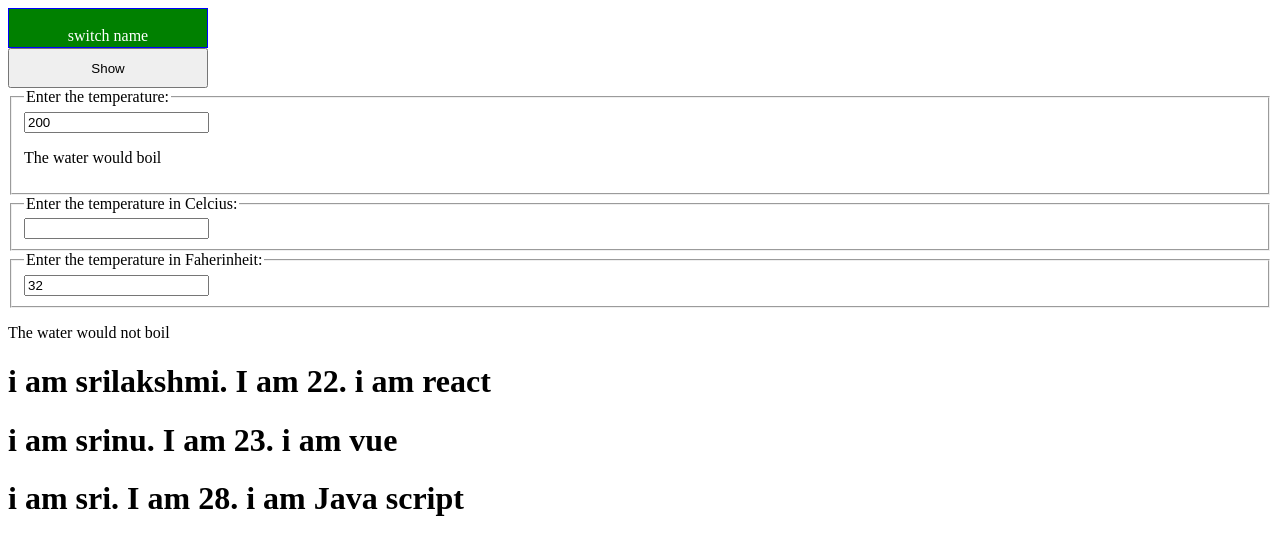
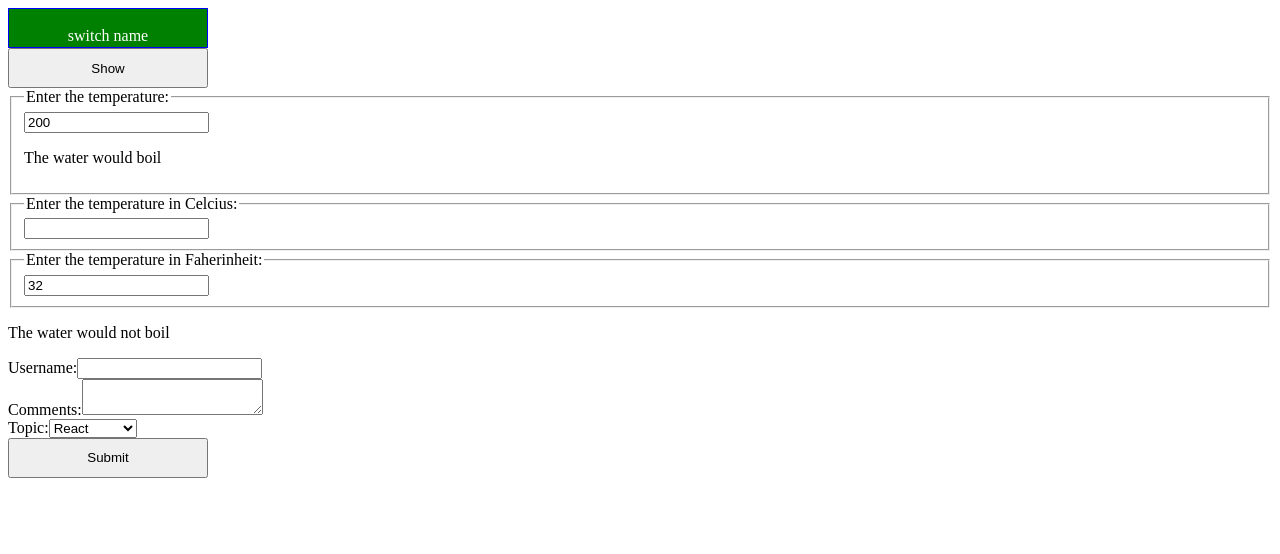
Before and after one commit to SRILAKSHMI576/React_Learnigs, a React (Create React App) app: page / in a window 1280 px wide. Shown: the top 554 px of the page. Built offline with nearby package versions, Linux system fonts and the light colour scheme.

Commit message:
Practice form handlers

```diff
--- a/src/App.js
+++ b/src/App.js
@@ -14,11 +14,11 @@ import Calculator from "./Temperature/Calculator";
 import TemperatureConversions from "./TemperatureConversions/TemperatureConversions";
 // import Alert from "./Components/Alert";
 // import Event from "./Components/Event";
-import ListMethod from "./Components/ListMethod";
+// import ListMethod from "./Components/ListMethod";
+import FormHandling from "./Components/FormHandling";
 // import Form from "./Components/Form";
 // import OnSelect from "./Components/Select";
 // import InputFile from "./Components/InputFile";
-
 // import Result from "./UdemyAssignment1/Result";
 // import SecondResult from "./UdemyAssignment2/SecondResult";
 
@@ -149,9 +149,10 @@ class App extends React.Component {
         <HiddenButtonLogic />
         <Calculator />
         <TemperatureConversions />
+        <FormHandling />
         {/* <Alert /> */}
         {/* <Event /> */}
-        <ListMethod />
+        {/* <ListMethod /> */}
       </div>
     );
   }
--- /dev/null
+++ b/src/Components/FormHandling.js
@@ -0,0 +1,64 @@
+import React from "react";
+
+class FormHandling extends React.Component {
+  state = {
+    name: "",
+    comments: "",
+    topic: "react"
+  };
+
+  handleNameChange = event => {
+    this.setState({
+      name: event.target.value
+    });
+  };
+
+  handleCommentChange = event => {
+    this.setState({
+      comments: event.target.value
+    });
+  };
+
+  handleTopicChange = event => {
+    this.setState({
+      topic: event.target.value
+    });
+  };
+
+  handleSubmit = event => {
+    alert(`${this.state.name} ${this.state.comments} ${this.state.topic}`);
+    event.preventDefault();
+  };
+  render() {
+    return (
+      <form onSubmit={this.handleSubmit}>
+        <div>
+          <label>Username:</label>
+          <input
+            onChange={this.handleNameChange}
+            type="text"
+            value={this.state.name}
+          />
+        </div>
+        <div>
+          <label>Comments:</label>
+          <textarea
+            onChange={this.handleCommentChange}
+            value={this.state.comments}
+          ></textarea>
+        </div>
+        <div>
+          <label>Topic:</label>
+          <select value={this.state.topic} onChange={this.handleTopicChange}>
+            <option value="react">React</option>
+            <option value="angular">Angular</option>
+            <option value="javascript">Java Script</option>
+          </select>
+        </div>
+        <button>Submit</button>
+      </form>
+    );
+  }
+}
+
+export default FormHandling;
```
